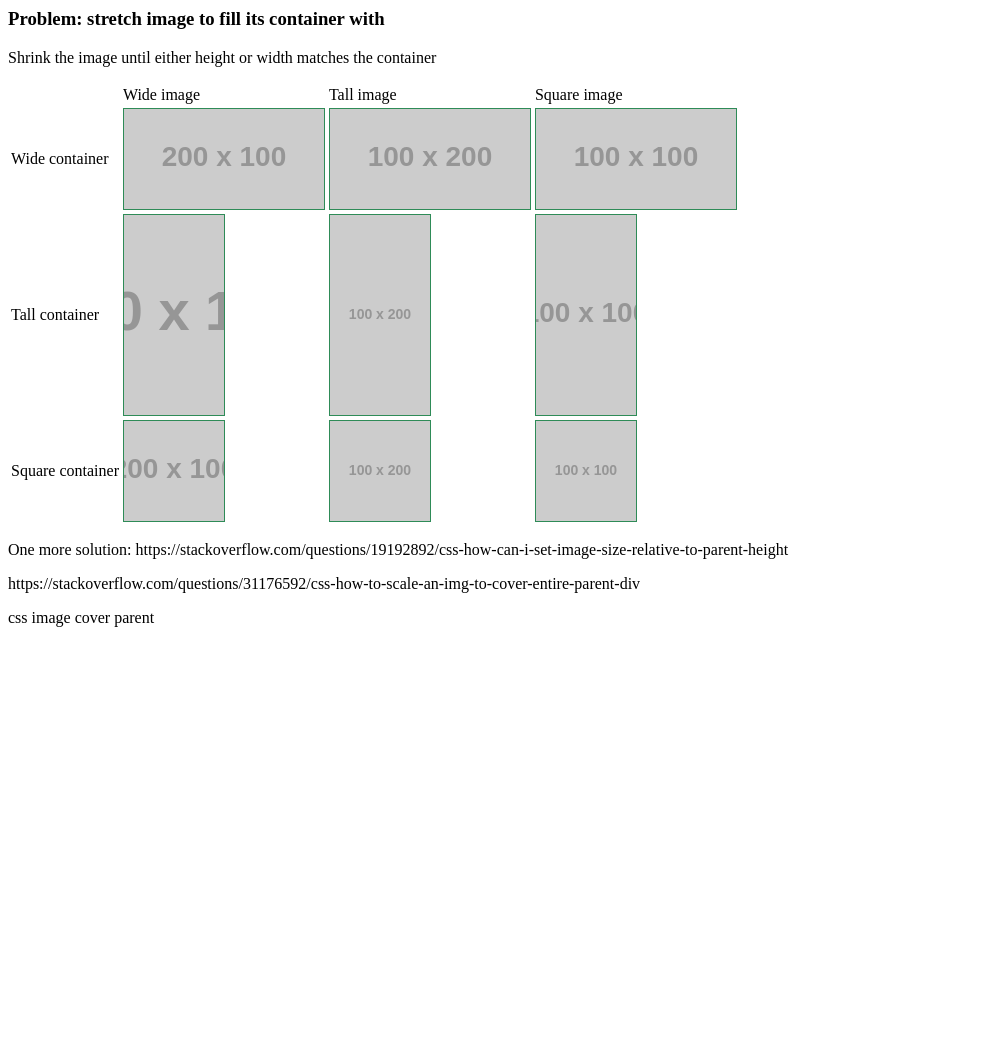
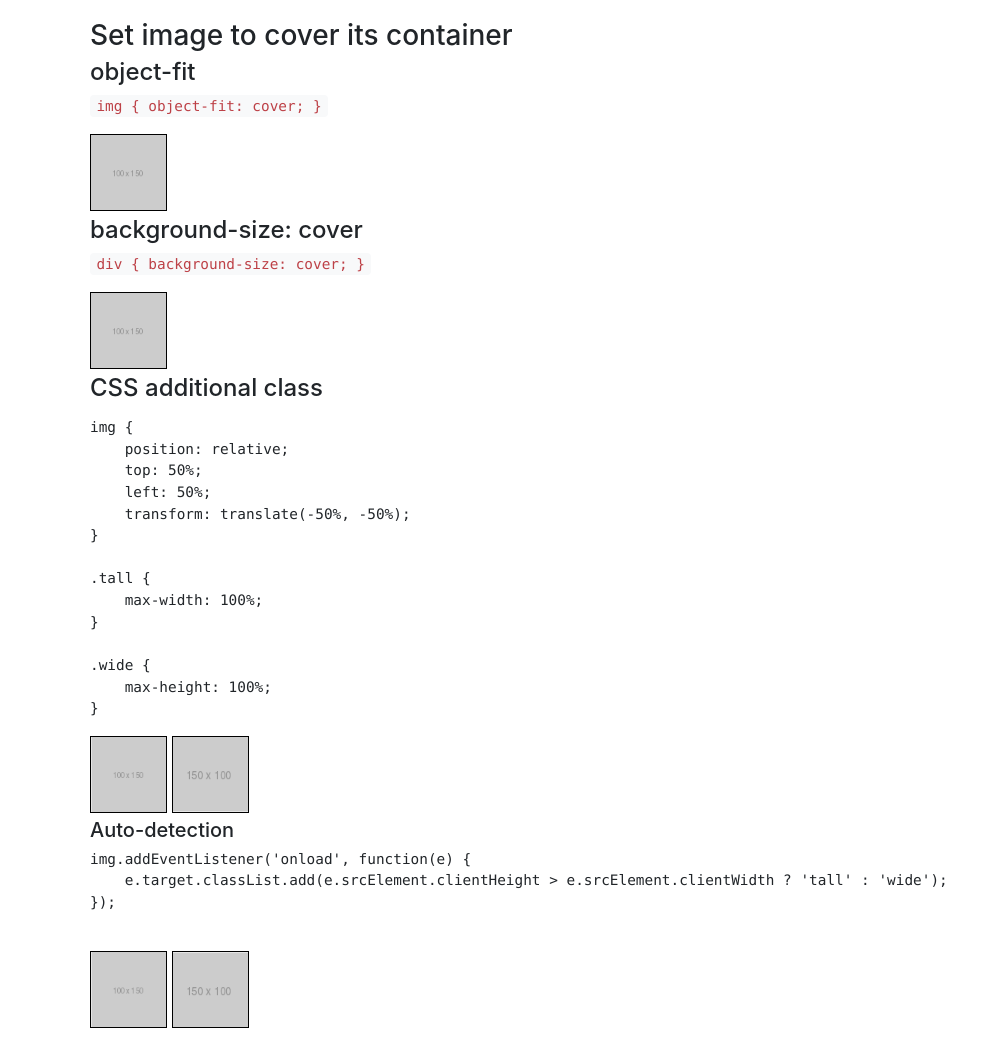
Before and after one commit to RomanKozelkov/CssProblemsAndSolutions, a website: page public/image_solutions/imagefit.html in a window 1280 px wide. Shown: the whole page, without its empty margins (0-1000 px from the left). Before the commit the page ends 800 px from the top, so only its background shows below. Drawn offline with nearby package versions, Linux system fonts and the light colour scheme; placeholder pictures from the web are drawn by us.

Commit message:
image cover solutions

```diff
--- a/index.js
+++ b/index.js
@@ -2,12 +2,8 @@ var nodeStatic = require('node-static');
 
 var file = new nodeStatic.Server('./public');
 
-console.log('req');
-
 require('http').createServer(function (request, response) {
-	console.log('req');
 	request.addListener('end', function () {
-		console.log('el listener');
 		file.serve(request, response);
 	}).resume();
 }).listen(8033);
--- a/public/image_solutions/imagefit.html
+++ b/public/image_solutions/imagefit.html
@@ -1,62 +1,103 @@
+<!DOCTYPE html>
+<html>
+<head>
+    <meta charset="utf-8">
+    <meta name="viewport" content="width=device-width, initial-scale=1, shrink-to-fit=no">
+    <title>Image cover examples</title>
+    <link rel="stylesheet" href="https://maxcdn.bootstrapcdn.com/bootstrap/4.0.0-beta/css/bootstrap.min.css"
+          integrity="sha384-/Y6pD6FV/Vv2HJnA6t+vslU6fwYXjCFtcEpHbNJ0lyAFsXTsjBbfaDjzALeQsN6M" crossorigin="anonymous">
+
     <style>
-    .container {
-        border: 1px solid seagreen;
-        width: 100px;
-        height: 100px;
+        .img-container {
+            width: 75px;
+            height: 75px;
+            border: 1px solid black;
             overflow: hidden;
-    }
-    .wide-container-row .container {
-        width: 200px;
-    }
-    .tall-container-row .container {
-        height: 200px;
+            display: inline-block;
+            box-sizing: content-box;
         }
 
-    div.img {
-        width: 100%;
-        height: 100%;
-        background: url(http://via.placeholder.com/100x100) no-repeat center;
+        .pure-css-cover {
+            position: relative;
+            top: 50%;
+            left: 50%;
+            transform: translate(-50%, -50%);
+        }
+
+        img.tall {
+            max-width: 100%;
+        }
+        img.wide {
+            max-height: 100%;
+        }
+    </style>
+</head>
+<body>
+<div class="container" style="padding: 20px;">
+    <h3>Set image to cover its container</h3>
+    <h4>object-fit</h4>
+    <p><code>
+img {
+        object-fit: cover;
+}
+    </code></p>
+    <div class="img-container">
+        <img src="/src/100x150.png" alt="" style="width: 100%;height: 100%;object-fit: cover;">
+    </div>
+
+    <h4>background-size: cover</h4>
+    <p><code>
+div {
     background-size: cover;
 }
-    div.img.wide {
-        background: url(http://via.placeholder.com/200x100) no-repeat center;
-        background-size: cover;
+    </code></p>
+    <div class="img-container">
+        <div style="width: 100%;
+            height: 100%;
+            background: url(/src/100x150.png) no-repeat center;
+            background-size: cover;"></div>
+    </div>
+
+    <h4>CSS additional class</h4>
+<p><pre>
+img {
+    position: relative;
+    top: 50%;
+    left: 50%;
+    transform: translate(-50%, -50%);
 }
-    div.img.tall {
-        background: url(http://via.placeholder.com/100x200) no-repeat center;
-        background-size: cover;
+
+.tall {
+    max-width: 100%;
 }
-</style>
 
-<h3>Problem: stretch image to fill its container with </h3>
-<p>Shrink the image until either height or width matches the container</p>
-<table>
-    <tr>
-        <td></td>
-        <td>Wide image</td>
-        <td>Tall image</td>
-        <td>Square image</td>
-    </tr>
-    <tr class="wide-container-row">
-        <td>Wide container</td>
-        <td><div class="container"><div class="img wide"></div></div></td>
-        <td><div class="container"><div class="img tall"></div></div></td>
-        <td><div class="container"><div class="img"></div></div></td>
-    </tr>
-    <tr class="tall-container-row">
-        <td>Tall container</td>
-        <td><div class="container"><div class="img wide"></div></div></td>
-        <td><div class="container"><div class="img tall"></div></div></td>
-        <td><div class="container"><div class="img"></div></div></td>
-    </tr>
-    <tr>
-        <td>Square container</td>
-        <td><div class="container"><div class="img wide"></div></div></td>
-        <td><div class="container"><div class="img tall"></div></div></td>
-        <td><div class="container"><div class="img"></div></div></td>
-    </tr>
-</table>
+.wide {
+    max-height: 100%;
+}
+</pre></p>
+    <div class="img-container">
+        <img src="/src/100x150.png" alt="" class="pure-css-cover tall">
+    </div>
+    <div class="img-container">
+        <img src="/src/150x100.png" alt="" class="pure-css-cover wide">
+    </div>
 
-<p>One more solution: https://stackoverflow.com/questions/19192892/css-how-can-i-set-image-size-relative-to-parent-height</p>
-<p>https://stackoverflow.com/questions/31176592/css-how-to-scale-an-img-to-cover-entire-parent-div</p>
-css image cover parent
+    <h5>Auto-detection</h5>
+    <pre>
+img.addEventListener('onload', function(e) {
+    e.target.classList.add(e.srcElement.clientHeight > e.srcElement.clientWidth ? 'tall' : 'wide');
+});
+    </pre>
+    <script>
+        function autodetect (e) {
+        	e.target.classList.add(e.srcElement.clientHeight > e.srcElement.clientWidth ? 'tall' : 'wide');
+		}
+    </script>
+    <div class="img-container">
+        <img src="/src/100x150.png" alt="" class="pure-css-cover" onload="autodetect(event)">
+    </div>
+    <div class="img-container">
+        <img src="/src/150x100.png" alt="" class="pure-css-cover" onload="autodetect(event)">
+    </div>
+</div>
+</body>
```
Also changed, not shown: public/index.html (+1 -1 lines), public/src/100x150.png (added), public/src/150x100.png (added). Lines whose indentation alone changed are shown as unchanged.
